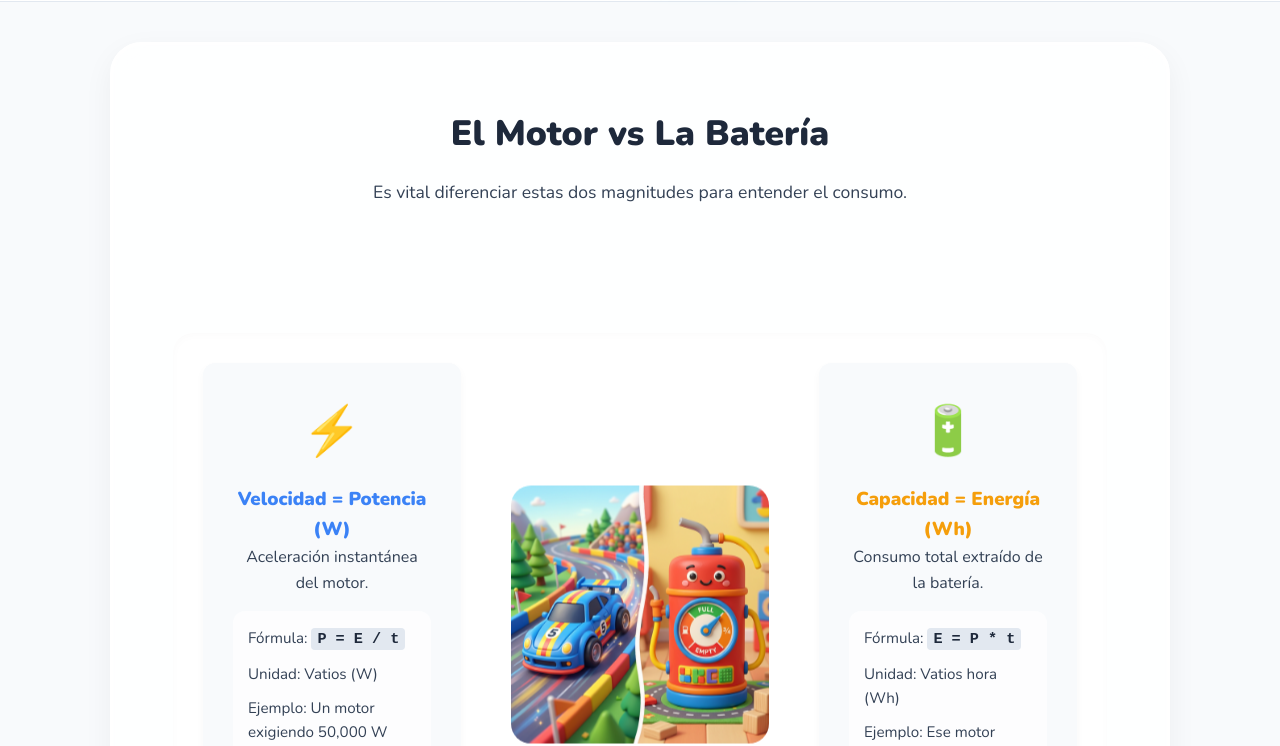
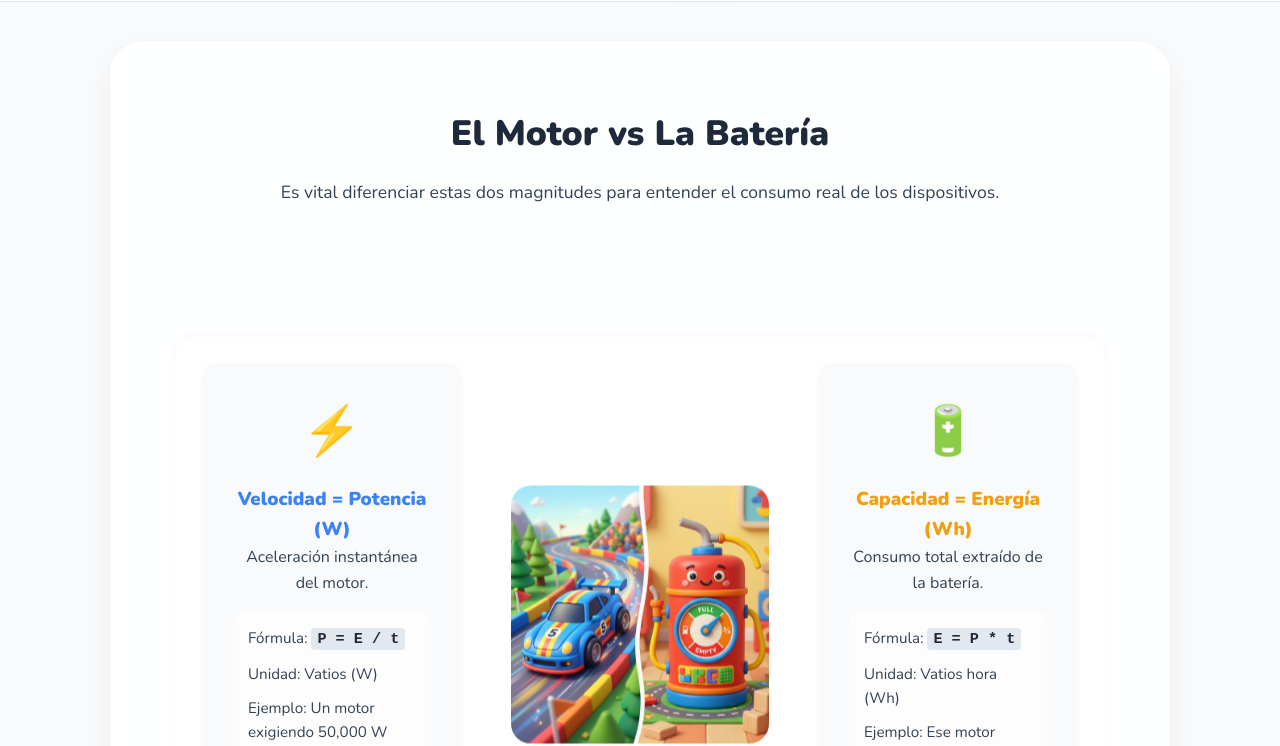
Before and after one commit to jaguark11/EcoPower, a plain HTML site: page diferencias.html in a window 1280 px wide. Shown: the part 77-823 px from the top of the page. Drawn offline with nearby package versions, Linux system fonts and the light colour scheme.

Commit message:
Update diferencias.html

```diff
--- a/diferencias.html
+++ b/diferencias.html
@@ -37,7 +37,7 @@
 
             <div class="bubble-text full-width center-text" style="margin-bottom: 30px;">
                 <h2>El Motor vs La Batería</h2>
-                <p class="large-text">Es vital diferenciar estas dos magnitudes para entender el consumo.</p>
+                <p class="large-text">Es vital diferenciar estas dos magnitudes para entender el consumo real de los dispositivos.</p>
             </div>
 
             <div class="split-panel full-split" style="gap: 50px; width: 100%;">
```
